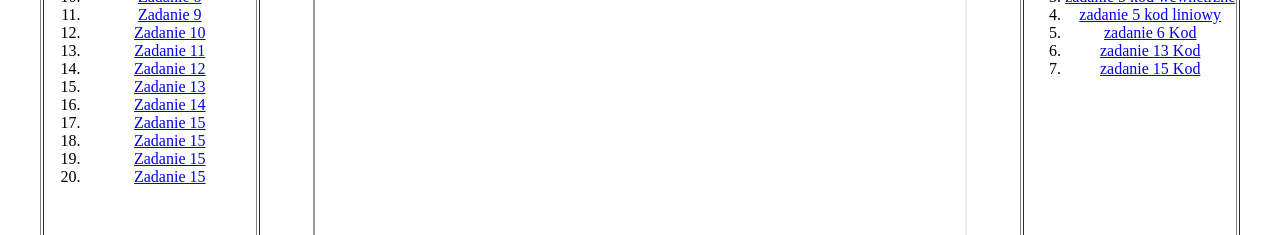
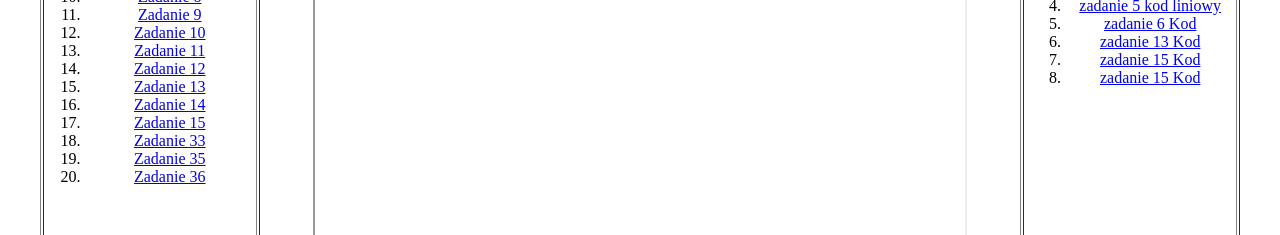
Before and after one commit to SebastianParniewicz/z15plus, a plain HTML site: page index.html in a window 1280 px wide. Shown: the part 352-587 px from the top of the page. Drawn offline with Linux system fonts and the light colour scheme.

Commit message:
Update index.html

```diff
--- a/index.html
+++ b/index.html
@@ -26,9 +26,9 @@ Zadania:
     <li><a href="Parn_z13.html" target="glowna">Zadanie 13</a> </li>
     <li><a href="Parn_z14.html" target="glowna">Zadanie 14</a> </li>
     <li><a href="Parn_z15.html" target="glowna">Zadanie 15</a> </li>
-	  <li><a href="Parn_z33.html" target="glowna">Zadanie 15</a> </li>
-	   <li><a href="Parn_z35.html" target="glowna">Zadanie 15</a> </li>
-	   <li><a href="Parn_z36.html" target="glowna">Zadanie 15</a> </li>
+	  <li><a href="Parn_z33.html" target="glowna">Zadanie 33</a> </li>
+	   <li><a href="Parn_z35.html" target="glowna">Zadanie 35</a> </li>
+	   <li><a href="Parn_z36.html" target="glowna">Zadanie 36</a> </li>
 
 
 </ol>
@@ -46,6 +46,7 @@ Kody do zadan:
  <li><a href="Kod_zadanie6_Parn.html" target="glowna">zadanie 6 Kod</a></li>
     <li><a href="Kod_zadanie13_Parn.html" target="glowna">zadanie 13 Kod</a> </li>
     <li><a href="Kod_zadanie15_Parn.html" target="glowna">zadanie 15 Kod</a> </li>
+	<li><a href="Kod_zadanie15_Parn.html" target="glowna">zadanie 15 Kod</a> </li>
 
 </tr>
 </table>
```
